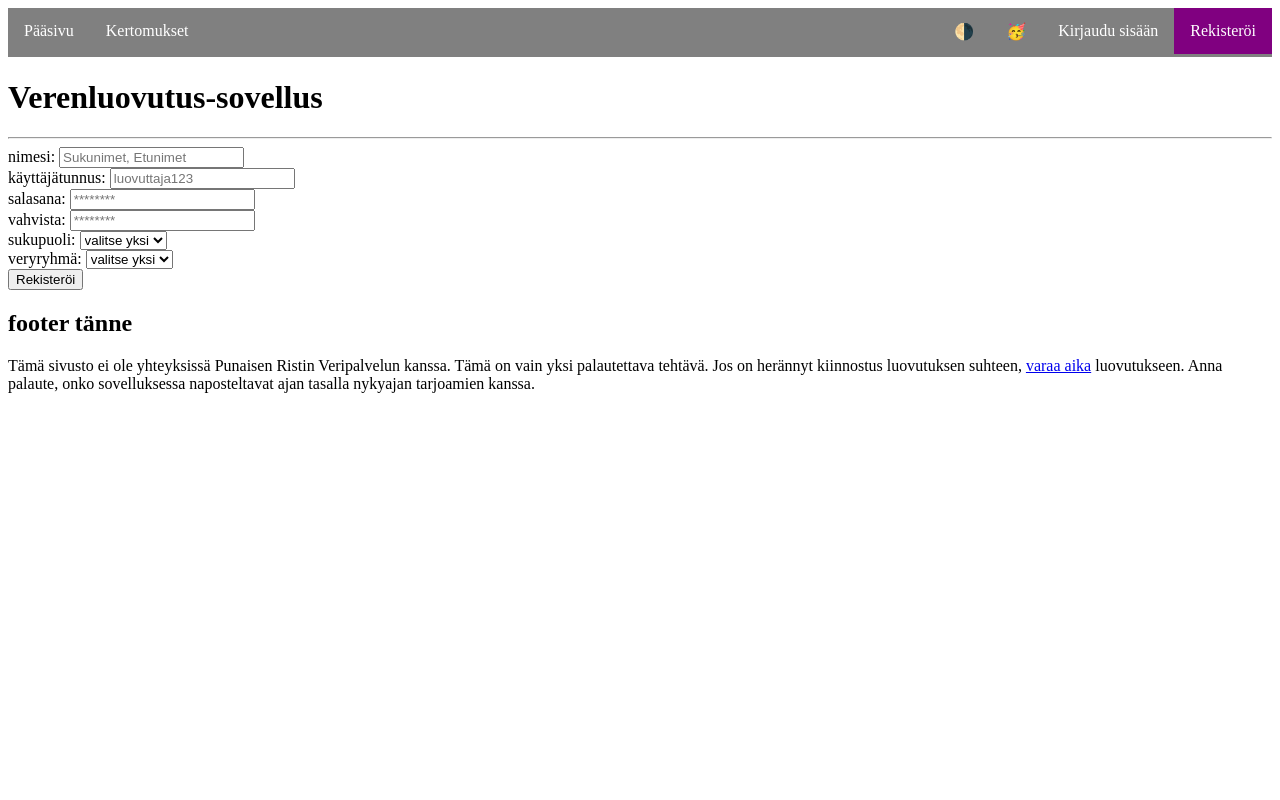
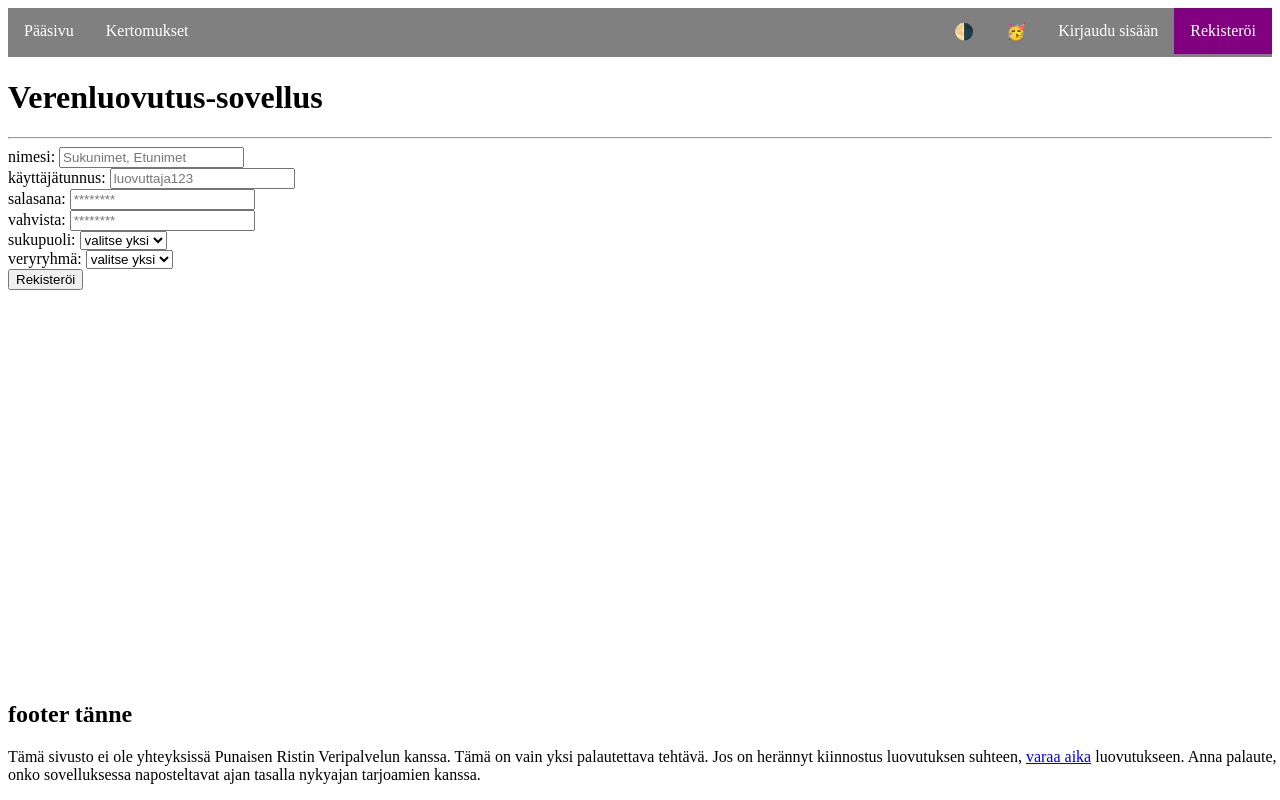
Before and after one commit to tomjtoth/veripalvelu, a Flask app: page /register in a window 1280 px wide. Run offline with Flask 3, Linux system fonts and the light colour scheme; parts of the project's set-up code (start-up, migrations or seed data) failed here and were passed over.

Commit message:
footer pinned to bottom

```diff
--- a/static/styles.css
+++ b/static/styles.css
@@ -19,6 +19,15 @@ body {
     color: var(--color);
     /* emojis flying outside sideways created created horizontal scrollbar */
     overflow-x: hidden;
+    margin-bottom: 400px;
+}
+
+footer {
+    position: fixed;
+    bottom: 0;
+    /* otherwise would be transparent */
+    background: var(--background);
+    color: var(--color);
 }
 
 nav {
--- a/templates/layout.html
+++ b/templates/layout.html
@@ -45,6 +45,14 @@
             luovutukseen. Anna palaute, onko sovelluksessa naposteltavat ajan tasalla nykyajan tarjoamien kanssa.
         </p>
     </footer>
+    <script>
+        function adjust_bottom_margin(_) {
+            const { height } = document.querySelector('body>footer').getBoundingClientRect();
+            document.querySelector('body').style.marginBottom = height + 'px';
+        }
+        document.addEventListener('DOMContentLoaded', adjust_bottom_margin);
+        window.addEventListener('resize', adjust_bottom_margin);
+    </script>
 </body>
 
 
```
